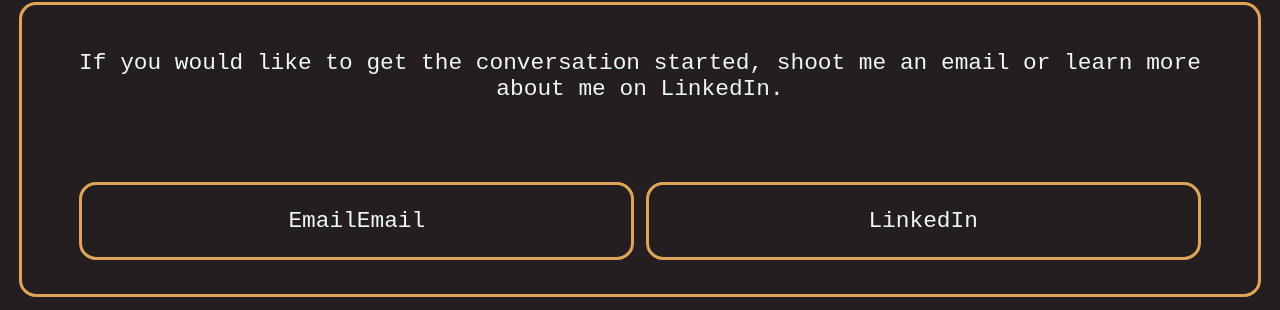
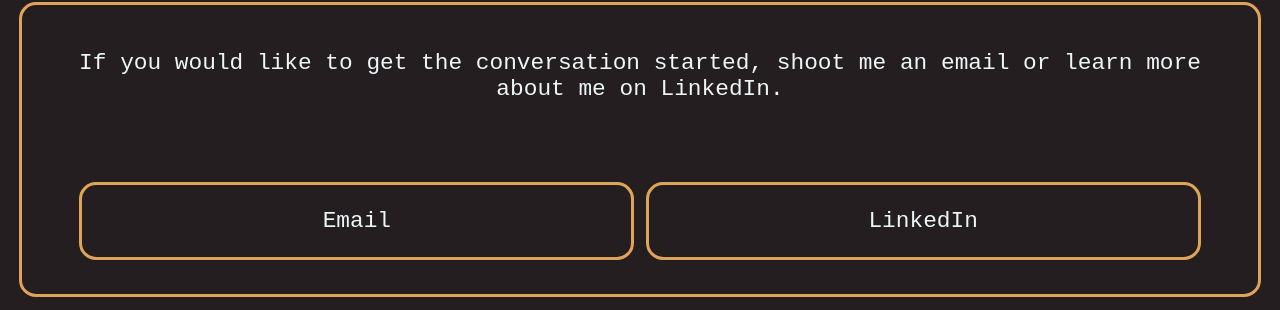
Before and after one commit to beemanbp03/Portfolio-Website-2021, a website: page index.html in a window 1280 px wide. Shown: the part 2417-2727 px from the top of the page. Drawn offline with Linux system fonts and the light colour scheme.

Commit message:
'Email' in the call to action was duplicating so I removed it from the <a> element to fix the issue

```diff
--- a/index.html
+++ b/index.html
@@ -103,7 +103,7 @@
             </p>
             <div class="button-box">
               <a href="mailto:boulder.payne.beeman@gmail.com"
-                class="yellow-box button contact-email" alt="boulder.payne.beeman@gmail.com">Email</a>
+                class="yellow-box button contact-email" alt="boulder.payne.beeman@gmail.com"></a>
               <a href="https://www.linkedin.com/in/boulderbeeman/"
                 class="yellow-box button" alt="Boulder Beeman's LinkedIn profile">
                 LinkedIn</a>
```
